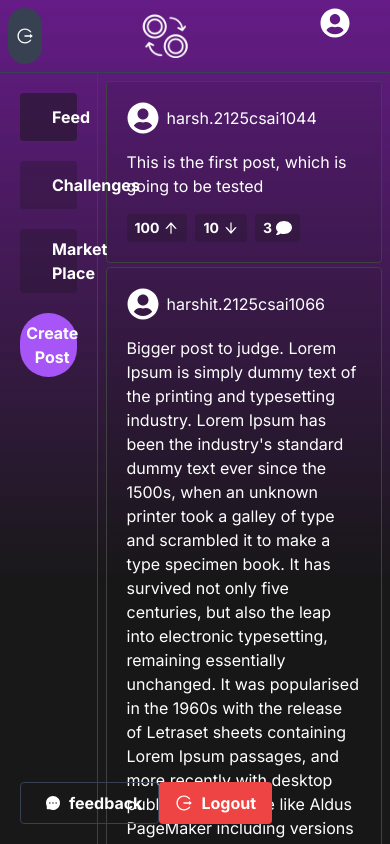
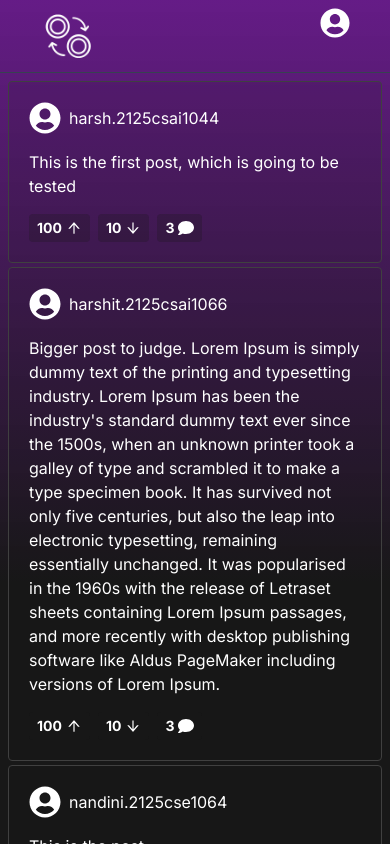
Before and after one commit to the-nexus-point/nexus-next.js, a Next.js app: page / in a window 390 px wide. Built offline with nearby package versions, Linux system fonts and the light colour scheme.

Commit message:
changing UI of Container

```diff
--- a/src/components/shared/Container.jsx
+++ b/src/components/shared/Container.jsx
@@ -21,16 +21,6 @@ const Container = ({ children, activeRoute }) => {
   return (
     <div className="w-full h-screen flex flex-col">
       <div className="navbar flex justify-between border-b border-gray-700 p-2 block">
-        <button
-          className="bg-gray-700 text-white rounded-full p-2 hidden min-[320px]:max-xl:block"
-          onClick={toggleSidebar}
-        >
-          {isSidebarOpen ? (
-            <AiOutlineLogout className="text-lg" />
-          ) : (
-            <AiFillMessage className="text-lg" />
-          )}
-        </button>
         <Link href="/" className="h-14 w-14 mx-8">
           <img src="/img/nexus-website-favicon-white.png" alt="Logo" />
         </Link>
@@ -42,11 +32,7 @@ const Container = ({ children, activeRoute }) => {
         </Link>
       </div>
       <div className="h-full w-full flex overflow-hidden">
-        <div
-          className={`h-full w-1/4 flex flex-col justify-between border-r border-gray-700 ${
-            isSidebarOpen ? "z-10" : "hidden"
-          }`}
-        >
+        <div className="h-full w-1/4 flex flex-col justify-between border-r border-gray-700 sm:max-lg:w-1/6 min-[320px]:max-sm:hidden">
           <div className="flex flex-col space-y-5 justify-between my-5">
             <Link
               href="/feed"
@@ -57,7 +43,7 @@ const Container = ({ children, activeRoute }) => {
               } font-bold py-2 px-4 mx-5`}
             >
               <AiFillHome className="w-8 h-8 mx-2" />
-              Feed
+              <span className="sm:max-lg:hidden">Feed</span>
             </Link>
             <Link
               href="/challenges"
@@ -68,7 +54,7 @@ const Container = ({ children, activeRoute }) => {
               } font-bold py-2 px-4 mx-5`}
             >
               <AiFillFlag className="w-8 h-8 mx-2" />
-              Challenges
+              <span className="sm:max-lg:hidden">Challenges</span>
             </Link>
             <Link
               href="/marketplace"
@@ -79,25 +65,25 @@ const Container = ({ children, activeRoute }) => {
               } font-bold py-2 px-4 mx-5`}
             >
               <SiMarketo className="w-8 h-8 mx-2" />
-              Market Place
+              <span className="sm:max-lg:hidden">Market Place</span>
             </Link>
             <button className="rounded-full bg-purple-500 hover:bg-purple-700 text-white font-bold py-2 px-4 mx-5 focus:outline-none focus:shadow-outline flex items-center justify-center space-x-2">
               <AiOutlinePlus className="text-xl" />
-              <span>Create Post</span>
+              <span className="sm:max-lg:hidden">Create Post</span>
             </button>
           </div>
-          <div className="flex flex-shrink-0 justify-between mt-auto mb-5 mx-5">
-            <button className="flex items-center border border-gray-700 hover:border-gray-400 text-white font-bold py-2 px-4 rounded focus:outline-none focus:shadow-outline">
+          <div className="flex flex-col justify-between mt-auto mx-5 mb-3 space-y-5">
+            <button className="flex items-center justify-center border border-gray-700 hover:border-gray-400 text-white font-bold py-2 px-4 rounded focus:outline-none focus:shadow-outline">
               <AiFillMessage className="mx-2" />
-              <span>feedback</span>
+              <span className="sm:max-lg:hidden">feedback</span>
             </button>
             <button className="logout-button flex items-center space-x-2 bg-red-500 hover:bg-red-700 text-white font-bold py-2 px-4 rounded">
               <AiOutlineLogout className="text-lg" />
-              <span>Logout</span>
+              <span className="sm:max-lg:hidden">Logout</span>
             </button>
           </div>
         </div>
-        <div className="w-3/4 h-full flex flex-col overflow-y-auto scrollbar-none sm:w-full">
+        <div className="w-full h-full flex flex-col overflow-y-auto scrollbar-none ">
           {/* Your content */}
           {children}
         </div>
```
